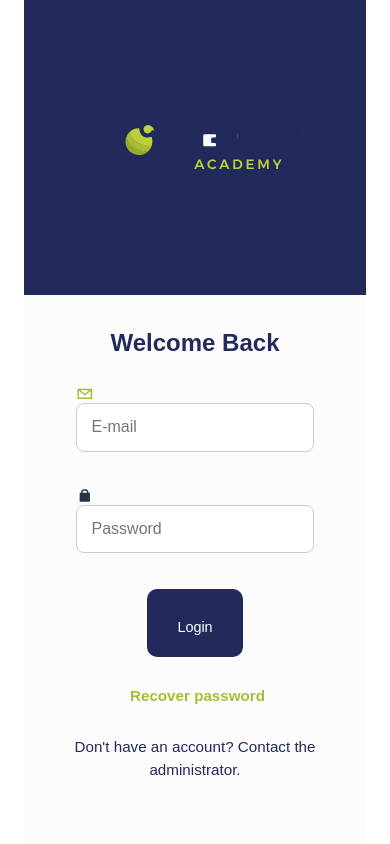
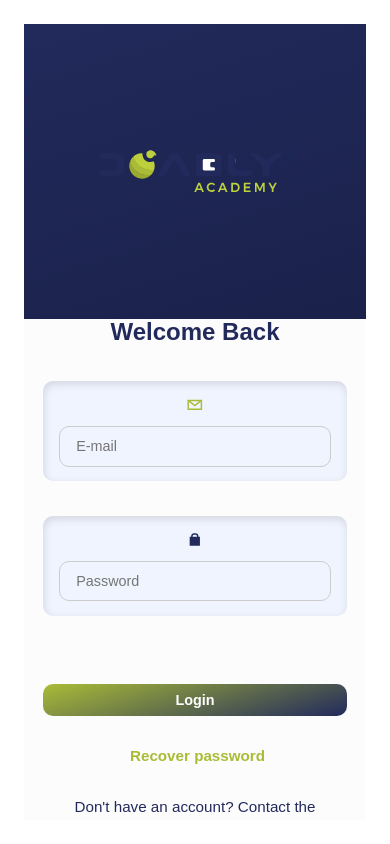
Before and after one commit to claretd23/SysEngLearn-vercel, a React (Vite) app: page /login in a window 390 px wide. Built offline with nearby package versions, Linux system fonts and the light colour scheme.

Commit message:
cambio diseño login

```diff
--- a/src/styles/Login.css
+++ b/src/styles/Login.css
@@ -1,53 +1,62 @@
-/* CONTENEDOR PRINCIPAL */
+/* === RESET GLOBAL === */
+html, body {
+  height: 100%;
+  margin: 0;
+  padding: 0;
+  background: #f0f2f5;
+  font-family: "Inter", sans-serif;
+}
+
+/* === CONTENEDOR PRINCIPAL === */
 .main-container {
   height: 100vh;
   width: 100vw;
   display: flex;
   justify-content: center;
   align-items: center;
-  background: #f0f2f5;
-  padding: 0;
-  margin: 0;
 }
 
-/* WRAPPER FULL SCREEN */
+/* === WRAPPER FULLSCREEN === */
 .login-wrapper {
-  width: 100vw;
-  height: 100vh;
   display: flex;
+  width: 100%;
+  height: 100%;
+  max-width: none;
+  margin: 0;
   padding: 0;
-  margin: 0;
-  max-width: none;
-  border-radius: 0;
-  box-shadow: none;
-  background: transparent;
+  overflow: hidden;
 }
 
-/* COLUMNA IZQUIERDA – LOGO */
+/* ---------------------------------------------------------------------- */
+/* === COLUMNA IZQUIERDA (LOGO + GRADIENTE) === */
 .login-left {
   flex: 1;
-  background-color: #222a5c;
+  background: linear-gradient(163deg, #222a5c 0%, #1a214a 100%);
   color: white;
   display: flex;
   flex-direction: column;
-  padding: 2em;
   justify-content: center;
   align-items: center;
+  padding: 2em;
 }
 
 .login-logo {
-  width: 180px;
-  margin-bottom: 1em;
+  width: 200px;
+  max-width: 80%;
+  margin-bottom: 1.2em;
 }
 
 .tagline {
-  font-size: 1.3rem;
+  font-size: 1.25rem;
   text-align: center;
   letter-spacing: 0.5px;
   width: 80%;
+  opacity: 0.9;
 }
+/* ---------------------------------------------------------------------- */
 
-/* COLUMNA DERECHA – FORMULARIO */
+
+/* === COLUMNA DERECHA (FORMULARIO) === */
 .login-right {
   flex: 1.2;
   display: flex;
@@ -56,117 +65,147 @@
   background-color: #fcfcfd;
   padding: 3em 2.5em;
 
-  /* 🔥 CONTROL PARA QUE NO SE ESTIRE DEMASIADO EN ESCRITORIO */
+  /* Control de ancho en pantallas grandes */
   max-width: 550px;
   margin-left: auto;
   margin-right: auto;
 }
 
-/* CENTRAR Y LIMITAR EL CONTENIDO DEL FORMULARIO */
-.login-right form,
-.field,
-.btn,
-.login-right h2,
-.info-text {
-  max-width: 480px;
-  margin-left: auto;
-  margin-right: auto;
+.login-right h2 {
+  text-align: center;
+  margin-bottom: 1.3em;
+  color: #222a5c;
+  font-size: 1.8rem;
+  font-weight: 700;
 }
 
-.login-right h2 {
-  color: #222a5c;
-  margin-bottom: 1em;
-  text-align: center;
-}
-
+/* === CAMPOS DEL FORMULARIO (MEJORADOS) === */
 .field {
   display: flex;
-  flex-direction: column;
+  align-items: center;
+  gap: 0.8em;
+  padding: 0.9em 1em;
   margin-bottom: 1.2em;
-}
 
-.field label {
-  font-weight: bold;
-  margin-bottom: 0.5em;
+  background-color: #f0f4ff;
+  border-radius: 10px;
+
+  box-shadow: inset 1px 3px 9px rgba(0, 0, 0, 0.12);
   color: #222a5c;
 }
 
-.field input {
-  padding: 0.9em;
-  border: 1px solid #ccc;
-  border-radius: 8px;
-  font-size: 1rem;
-  outline: none;
-  transition: 0.2s ease;
+.input-icon {
+  width: 1.4em;
+  height: 1.4em;
+  fill: #9aaa2f;
 }
 
-.field input:focus {
-  border-color: #9aaa2f;
+.input-field {
+  border: none;
+  outline: none;
+  background: transparent;
+  width: 100%;
+  font-size: 1rem;
+  color: #222a5c;
 }
 
-/* BOTÓN LOGIN */
+/* === BOTONES === */
 .btn {
-  background-color: #222a5c;
-  color: white;
-  padding: 0.9em;
+  display: flex;
+  justify-content: center;
+  align-items: center;
+  gap: 1em;
+  margin-top: 1.6em;
+}
+
+.button1 {
+  padding: 0.7em 1.8em;
   border-radius: 10px;
   border: none;
+  background: linear-gradient(163deg, #aabc37 0%, #222a5c 100%);
+  color: #fff;
+  font-size: 1.05rem;
   cursor: pointer;
-  font-size: 1rem;
   font-weight: bold;
-  transition: 0.2s ease;
+  transition: 0.3s ease-in-out;
 }
 
-.btn:hover {
-  background-color: #1a214a;
+.button1:hover {
+  background: linear-gradient(163deg, #222a5c 0%, #aabc37 100%);
+  transform: translateY(-2px);
 }
 
-/* TEXTO DE ENLACES */
+.button2 {
+  padding: 0.7em 1.8em;
+  border-radius: 10px;
+  border: none;
+  background: #f0f2f5;
+  color: #222a5c;
+  font-size: 1rem;
+  font-weight: 600;
+  cursor: pointer;
+  transition: 0.3s;
+}
+
+.button2:hover {
+  background: #e3e6ea;
+  transform: translateY(-2px);
+}
+
+/* === TEXTO DE ENLACES === */
 .info-text {
+  text-align: center;
   margin-top: 1em;
-  text-align: center;
+  font-size: 0.95rem;
 }
 
 .info-text a {
   color: #9aaa2f;
-  font-weight: bold;
   text-decoration: none;
+  font-weight: 600;
 }
 
 .info-text a:hover {
   text-decoration: underline;
 }
 
-/* RESPONSIVE */
+/* ---------------------------------------------------------------------- */
+/* === RESPONSIVE === */
 @media (max-width: 950px) {
   .login-wrapper {
     flex-direction: column;
   }
 
   .login-left {
-    flex: none;
     height: 35vh;
-    padding: 1.5em;
   }
 
   .login-right {
-    flex: none;
     height: 65vh;
     max-width: 100%;
     padding: 2em;
   }
 
-  .login-right form,
-  .field,
-  .btn,
-  .login-right h2,
-  .info-text {
-    max-width: 100%;
+  .login-right h2 {
+    font-size: 1.5rem;
   }
 }
 
 @media (max-width: 500px) {
-  .login-left .tagline {
+  .tagline {
     font-size: 1.1rem;
   }
+
+  .login-right {
+    padding: 1.5em 1.2em;
+  }
+
+  .input-field {
+    font-size: 0.9rem;
+  }
+
+  .btn {
+    flex-direction: column;
+    gap: 0.6em;
+  }
 }
```
